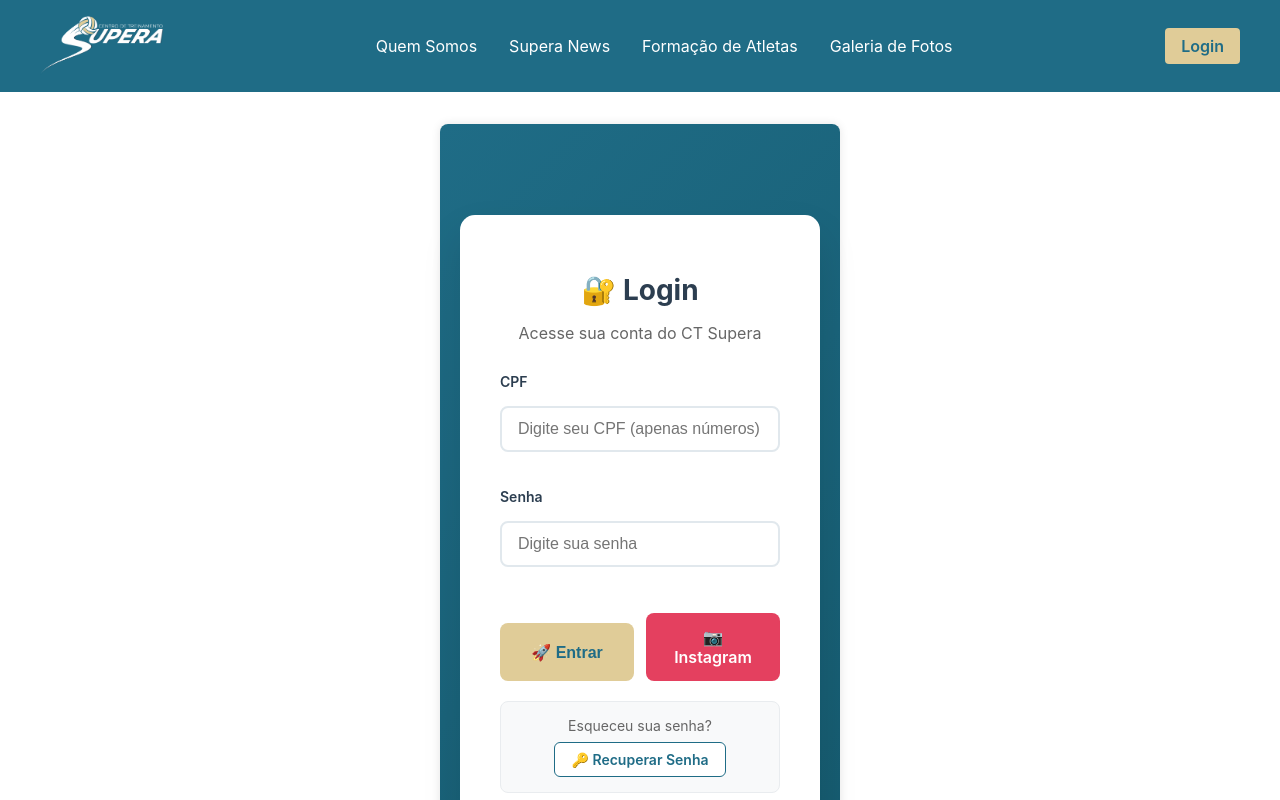
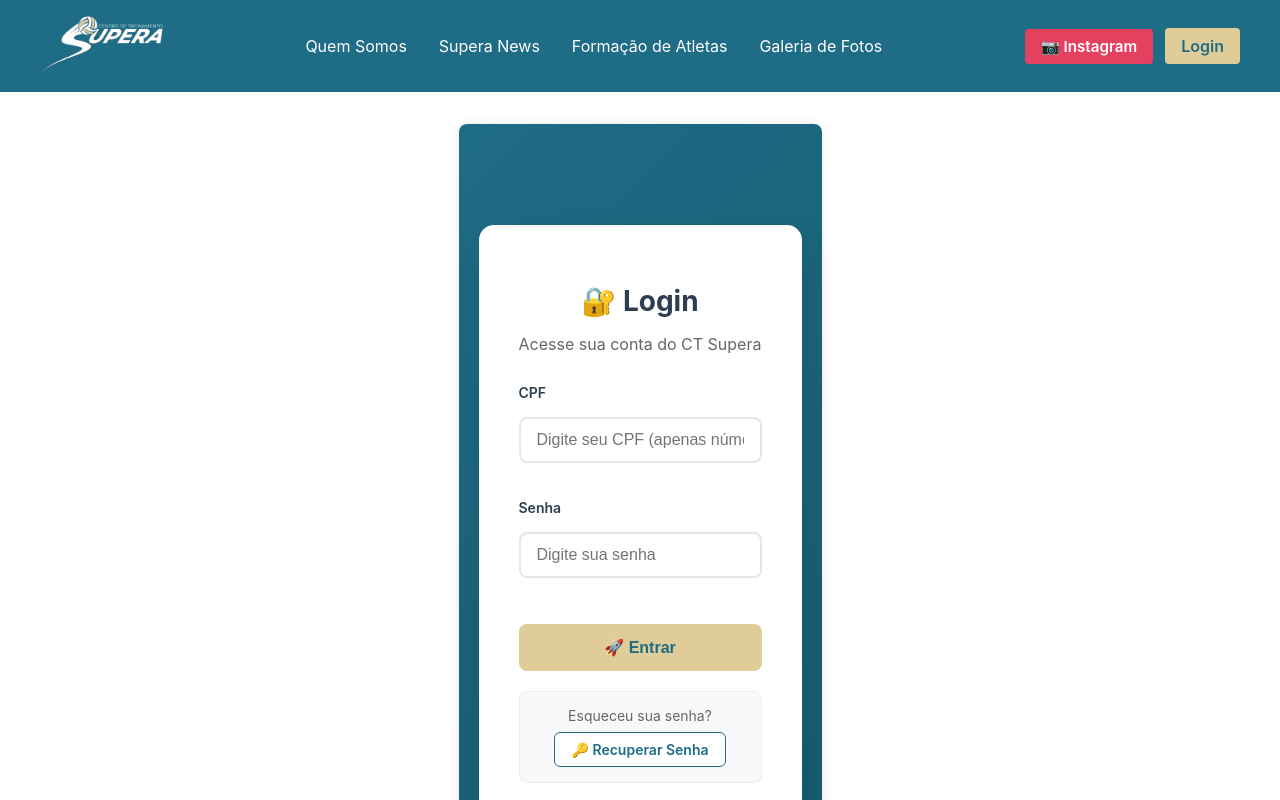
Before and after one commit to delguerso1/CT-Supera, a React (Create React App) app in the folder ct-supera-frontend/: page /login in a window 1280 px wide. Shown: the top 800 px of the page. Built offline with nearby package versions, Linux system fonts and the light colour scheme; no server answers.

Commit message:
Mudança para adicionar multa e botão de instagram

```diff
--- a/ct-supera-frontend/src/components/Navbar.js
+++ b/ct-supera-frontend/src/components/Navbar.js
@@ -54,6 +54,26 @@ const styles = {
     '&:hover': {
       backgroundColor: '#D4C088',
     },
+  },
+  buttonsContainer: {
+    display: 'flex',
+    gap: '0.75rem',
+    alignItems: 'center',
+  },
+  instagramButton: {
+    backgroundColor: '#E4405F',
+    color: 'white',
+    padding: '0.5rem 1rem',
+    border: 'none',
+    borderRadius: '4px',
+    fontSize: '0.95rem',
+    fontWeight: '600',
+    cursor: 'pointer',
+    transition: 'transform 0.2s ease, box-shadow 0.2s ease, background-color 0.2s ease',
+    textDecoration: 'none',
+    display: 'flex',
+    alignItems: 'center',
+    justifyContent: 'center',
   },
   dropdown: {
     position: 'absolute',
@@ -257,7 +277,26 @@ function Navbar() {
           </Link>
         </div>
 
-        {/* Botão de login desktop */}
+        {/* Botões desktop */}
+        <div style={styles.buttonsContainer}>
+          <a
+            href="https://www.instagram.com/ctsupera?utm_source=ig_web_button_share_sheet&igsh=ZDNlZDc0MzIxNw=="
+            target="_blank"
+            rel="noopener noreferrer"
+            style={styles.instagramButton}
+            onMouseEnter={(e) => {
+              e.target.style.transform = 'translateY(-2px)';
+              e.target.style.backgroundColor = '#C13584';
+              e.target.style.boxShadow = '0 4px 12px rgba(225, 64, 95, 0.4)';
+            }}
+            onMouseLeave={(e) => {
+              e.target.style.transform = 'translateY(0)';
+              e.target.style.backgroundColor = '#E4405F';
+              e.target.style.boxShadow = 'none';
+            }}
+          >
+            📷 Instagram
+          </a>
           {user ? (
             <div style={{ position: 'relative' }} ref={dropdownRef}>
               <button
@@ -299,6 +338,7 @@ function Navbar() {
               Login
             </Link>
           )}
+        </div>
 
         {/* Botão menu mobile */}
         <button
@@ -351,6 +391,15 @@ function Navbar() {
           >
             Galeria de Fotos
           </Link>
+          <a
+            href="https://www.instagram.com/ctsupera?utm_source=ig_web_button_share_sheet&igsh=ZDNlZDc0MzIxNw=="
+            target="_blank"
+            rel="noopener noreferrer"
+            style={styles.mobileNavLink}
+            onClick={() => setShowMobileMenu(false)}
+          >
+            📷 Instagram
+          </a>
           {user ? (
             <>
               <button
--- a/ct-supera-frontend/src/pages/LoginPage.js
+++ b/ct-supera-frontend/src/pages/LoginPage.js
@@ -70,11 +70,6 @@ const styles = {
     cursor: 'pointer',
     transition: 'transform 0.2s ease, box-shadow 0.2s ease, background-color 0.2s ease',
     marginTop: '10px',
-    '&:hover': {
-      transform: 'translateY(-2px)',
-      backgroundColor: '#D4C088',
-      boxShadow: '0 6px 20px rgba(224, 204, 152, 0.4)',
-    },
   },
   error: {
     color: '#e74c3c',
@@ -110,36 +105,6 @@ const styles = {
     border: '1px solid #1F6C86',
     display: 'inline-block',
     transition: 'all 0.3s ease',
-    '&:hover': {
-      backgroundColor: '#1F6C86',
-      color: 'white',
-    },
-  },
-  buttonContainer: {
-    display: 'flex',
-    gap: '12px',
-    marginTop: '10px',
-  },
-  instagramButton: {
-    backgroundColor: '#E4405F',
-    color: 'white',
-    padding: '14px 24px',
-    border: 'none',
-    borderRadius: '8px',
-    fontSize: '16px',
-    fontWeight: '600',
-    cursor: 'pointer',
-    transition: 'transform 0.2s ease, box-shadow 0.2s ease, background-color 0.2s ease',
-    textDecoration: 'none',
-    display: 'flex',
-    alignItems: 'center',
-    justifyContent: 'center',
-    flex: 1,
-    '&:hover': {
-      transform: 'translateY(-2px)',
-      backgroundColor: '#C13584',
-      boxShadow: '0 6px 20px rgba(225, 64, 95, 0.4)',
-    },
   },
 };
 
@@ -148,6 +113,11 @@ function LoginPage() {
   const [password, setPassword] = useState('');
   const [error, setError] = useState('');
   const navigate = useNavigate();
+
+  // Debug: Verificar se o componente está renderizando
+  React.useEffect(() => {
+    console.log('LoginPage renderizado - Botão Instagram deve estar visível');
+  }, []);
 
   const formatarCPF = (value) => {
     const cpfNumeros = value.replace(/\D/g, '');
@@ -245,19 +215,23 @@ function LoginPage() {
             />
           </div>
 
-          <div style={styles.buttonContainer}>
-            <button type="submit" className="btn btn-primary" style={{...styles.button, flex: 1}}>
-              🚀 Entrar
-            </button>
-            <a
-              href="https://www.instagram.com/ctsupera?utm_source=ig_web_button_share_sheet&igsh=ZDNlZDc0MzIxNw=="
-              target="_blank"
-              rel="noopener noreferrer"
-              style={styles.instagramButton}
-            >
-              📷 Instagram
-            </a>
-          </div>
+          <button
+            type="submit"
+            className="btn btn-primary"
+            style={styles.button}
+            onMouseEnter={(e) => {
+              e.target.style.transform = 'translateY(-2px)';
+              e.target.style.backgroundColor = '#D4C088';
+              e.target.style.boxShadow = '0 6px 20px rgba(224, 204, 152, 0.4)';
+            }}
+            onMouseLeave={(e) => {
+              e.target.style.transform = 'translateY(0)';
+              e.target.style.backgroundColor = '#E0CC98';
+              e.target.style.boxShadow = 'none';
+            }}
+          >
+            🚀 Entrar
+          </button>
 
           {error && <div className="alert alert-danger" style={styles.error}>{error}</div>}
         </form>
```
Also changed, not shown: 2 other files (tests, documents, lock files or other folders). Lines whose indentation alone changed are shown as unchanged.
